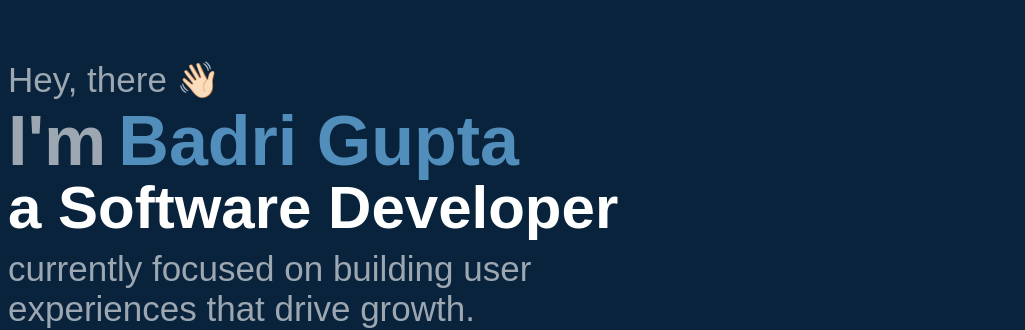
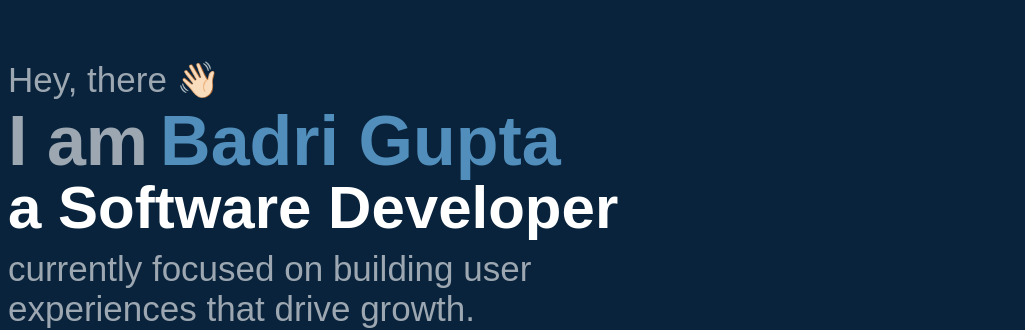
Before and after one commit to badri95699/Portfolio-Website, a plain HTML site: page index.html in a window 1280 px wide. Shown: the part 90-420 px from the top of the page, 0-1025 px from the left. Drawn offline with nearby package versions, Linux system fonts and the light colour scheme.

Commit message:
Updated details in index.html

```diff
--- a/index.html
+++ b/index.html
@@ -75,7 +75,7 @@
             <div class="intro-content">
             <div style="font-size: 35px; color: #9CA7B1; font-family: sans-serif;">Hey, there 👋🏻</div>
             <div>
-               <span style="font-size: 70px; color: #9CA7B1; font-family: sans-serif; font-weight: bold;">I'm</span>
+               <span style="font-size: 70px; color: #9CA7B1; font-family: sans-serif; font-weight: bold;">I am</span>
                 &nbsp;
                <span style="font-size: 70px; color: #528EBB; font-family: sans-serif; font-weight: bold;">Badri Gupta</span>
             </div>
```
